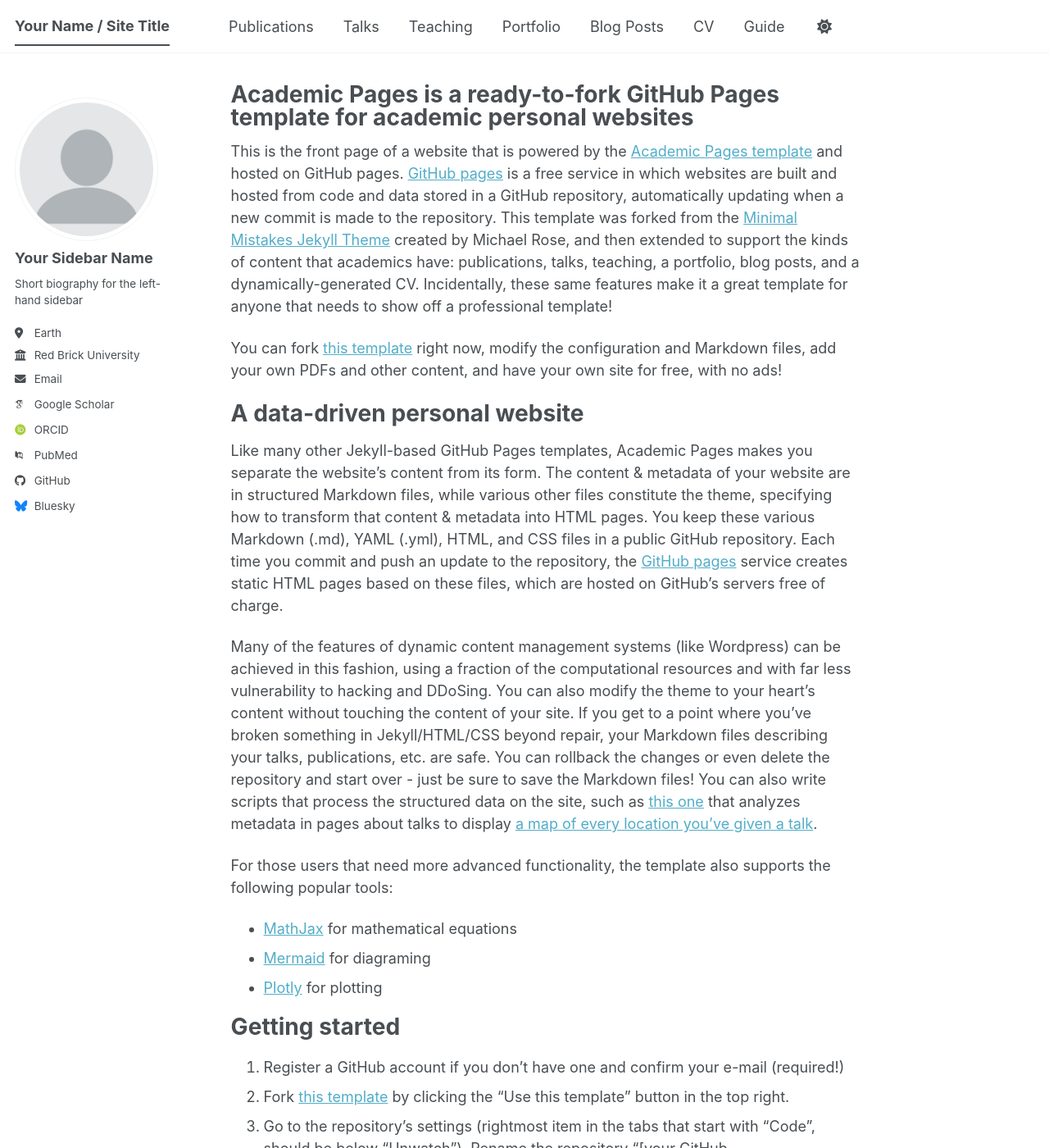
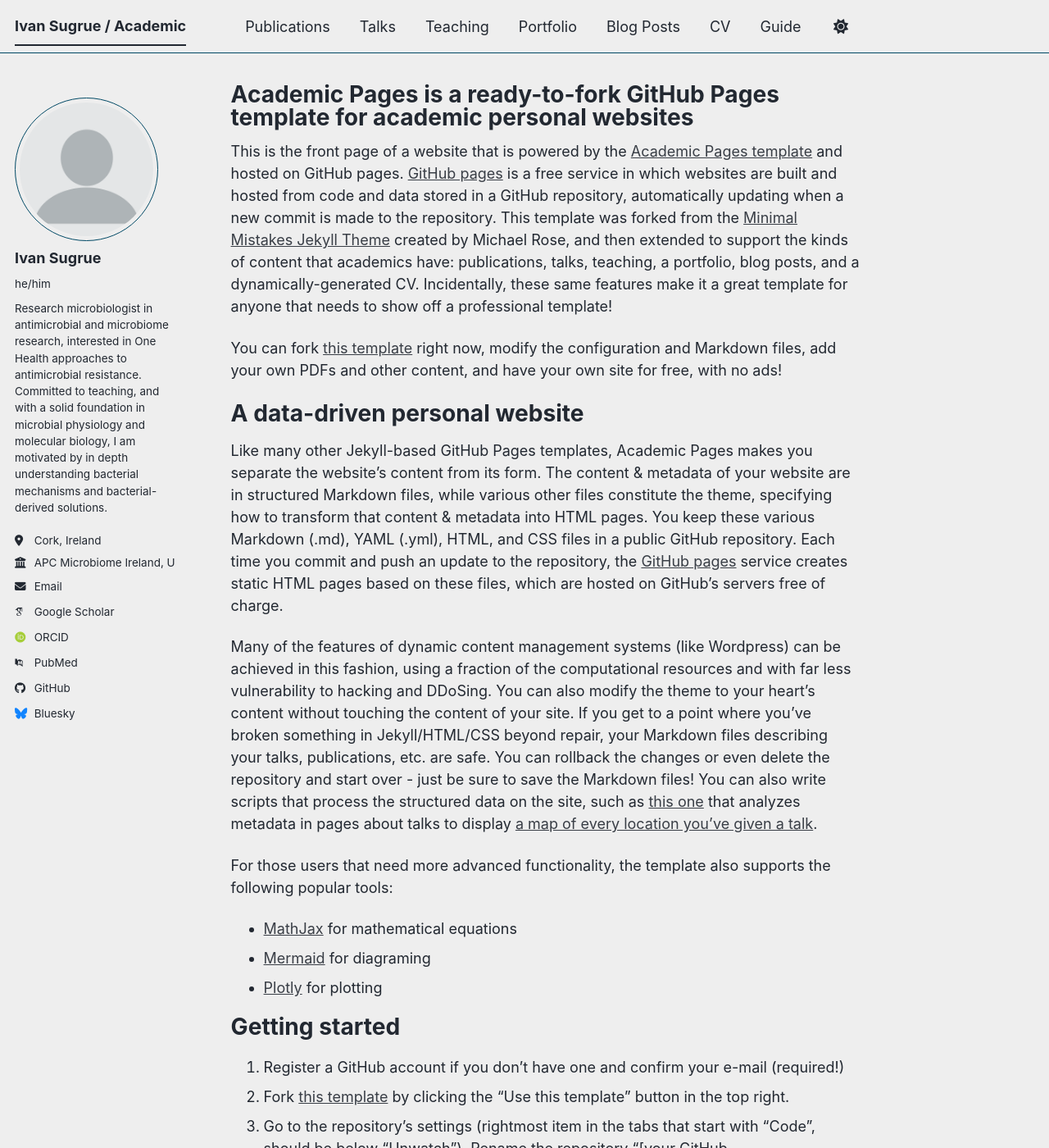
Before and after one commit to ivansugrue/ivansugrue.github.io, a Jekyll site: the page built from _pages/about.md, in a window 1280 px wide and 1400 px high. Shown: the whole window at 82% size. Built offline with Jekyll 4.4.1, drawn with Linux system fonts in a browser that asks for light colours; some web fonts are replaced; a script bundle is joined from its source files by our own code; library files that are not in the unit come from our copies; some of the changed text lies outside the part shown.

Commit message:
Modify site locale, theme, and personal details
Updated personal information and site settings in _config.yml.

```diff
--- a/_config.yml
+++ b/_config.yml
@@ -7,13 +7,13 @@
 # server process.
 
 # Basic Site Settings
-locale                   : "en-US"
-site_theme               : "default" # The available themes options are "default", "air", "sunrise", "mint", "dirt" and "contrast"
-title                    : "Your Name / Site Title"
+locale                   : "en-IE"
+site_theme               : "air" # The available themes options are "default", "air", "sunrise", "mint", "dirt" and "contrast"
+title                    : "Ivan Sugrue / Academic"
 title_separator          : "-"
-name                     : &name "Your Name"
-description              : &description "Your Name's academic portfolio"   # Update this with a general description of your site, this is the default if not overridden by a page
-url                      : https://academicpages.github.io # The base hostname & protocol for your site e.g. "https://[your GitHub username].github.io",
+name                     : &name "Ivan Sugrue"
+description              : &description "Ivan Sugrue's academic portfolio"   # Update this with a general description of your site, this is the default if not overridden by a page
+url                      : https://ivansugrue.github.io # The base hostname & protocol for your site e.g. "https://[your GitHub username].github.io",
                                                            # or if you already have some other page hosted on Github then use "https://[your GitHub username].github.io/[Your Repo Name]"
 baseurl                  : "" # the subpath of your site, e.g. "/blog"
 repository               : "academicpages/academicpages.github.io"
@@ -24,24 +24,24 @@
 author:
   # Biographic information
   avatar           : "profile.png"
-  name             : "Your Sidebar Name"
-  pronouns         : # example: "she/her"
-  bio              : "Short biography for the left-hand sidebar"
-  location         : "Earth"
-  employer         : "Red Brick University"
+  name             : "Ivan Sugrue"
+  pronouns         : "he/him" # example: "she/her"
+  bio              : "Research microbiologist in antimicrobial and microbiome research, interested in One Health approaches to antimicrobial resistance. Committed to teaching, and with a solid foundation in microbial physiology and molecular biology, I am motivated by in depth understanding bacterial mechanisms and bacterial-derived solutions."
+  location         : "Cork, Ireland"
+  employer         : "APC Microbiome Ireland, University College Cork"
   uri              : # URL
-  email            : "none@example.org"
+  email            : "isugrue@ucc.ie"
 
   # Academic websites
   academia         : # URL
   arxiv            : # URL - Update with the correct link to your profile
-  googlescholar    : "https://scholar.google.com/citations?user=PS_CX0AAAAAJ"
+  googlescholar    : "https://scholar.google.com/citations?user=HlE2xPsAAAAJ&hl=en&oi=ao"
   inspire-hep      : # URL
   impactstory      : # URL
-  orcid            : "https://orcid.org/yourorcidurl"
+  orcid            : "https://orcid.org/0000-0002-4459-0888"
   semantic         : # URL
   ssrn             : # URL
-  pubmed           : "https://www.ncbi.nlm.nih.gov/pubmed/?term=john+snow"
+  pubmed           : "https://pubmed.ncbi.nlm.nih.gov/?term=ivan+sugrue"
   researchgate     : # URL
   scopus           : # URL
   zotero           : # URL
@@ -51,7 +51,7 @@
   bitbucket        : # Username - Update with your username on the site
   codepen          : # Username
   dribbble         : # Username
-  github           : "academicpages"
+  github           : "ivansugrue"
   kaggle           : # Username
   stackoverflow    : # User number or user number and name (i.e., use "1" or "1/jeff-atwood")
 
@@ -85,7 +85,7 @@
 # Publication Category - The following the list of publication categories and their headings
 publication_category:
   books:
-    title: 'Books'
+    title: 'Book Chapters'
   manuscripts:
     title: 'Journal Articles'
   conferences:
```
